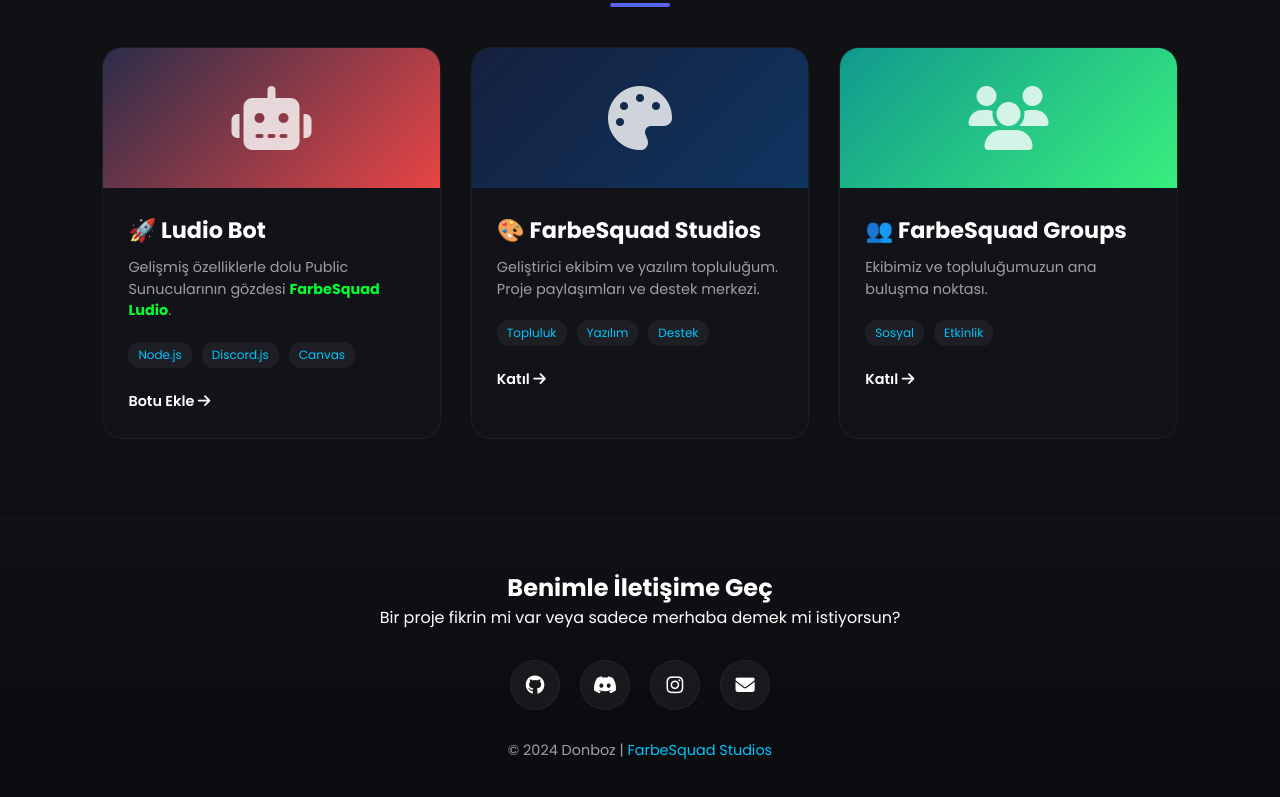
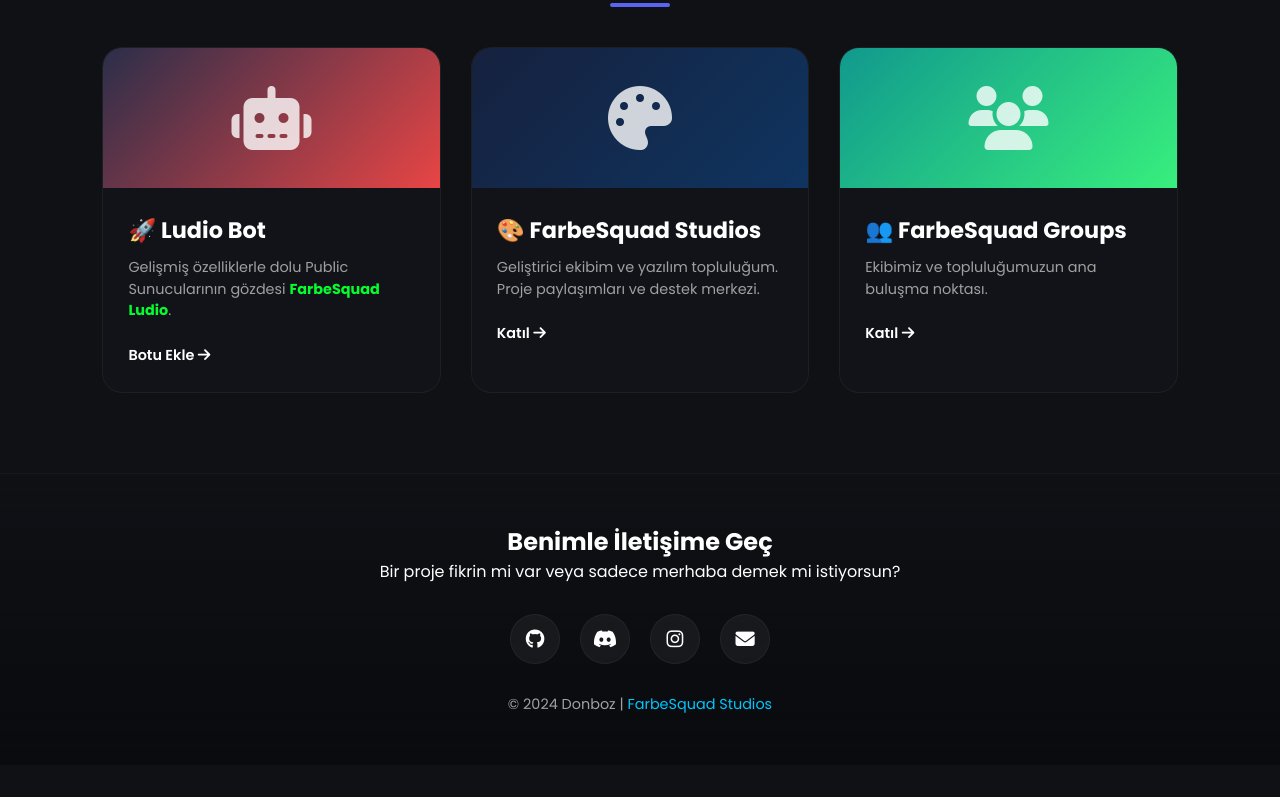
Before and after one commit to Donboz/donboz.github.io, a plain HTML site: page index.html in a window 1280 px wide. Shown: the part 1485-2282 px from the top of the page. After the commit the page ends 2250 px from the top, so only its background shows below. Drawn offline with Linux system fonts and the light colour scheme.

Commit message:
Update index.html

```diff
--- a/index.html
+++ b/index.html
@@ -78,9 +78,6 @@
                 <div class="card-content">
                     <h3>🚀 Ludio Bot</h3>
                     <p>Gelişmiş özelliklerle dolu Public Sunucularının gözdesi <span style="color: #05fc2e; font-weight: bold;">FarbeSquad Ludio</span>.</p>
-                    <div class="card-tags">
-                        <span>Node.js</span><span>Discord.js</span><span>Canvas</span>
-                    </div>
                     <div class="card-links">
                         <a href="https://discord.com/oauth2/authorize?client_id=803218548482768906" target="_blank">Botu Ekle <i class="fas fa-arrow-right"></i></a>
                     </div>
@@ -94,9 +91,6 @@
                 <div class="card-content">
                     <h3>🎨 FarbeSquad Studios</h3>
                     <p>Geliştirici ekibim ve yazılım topluluğum. Proje paylaşımları ve destek merkezi.</p>
-                    <div class="card-tags">
-                        <span>Topluluk</span><span>Yazılım</span><span>Destek</span>
-                    </div>
                     <div class="card-links">
                         <a href="https://discord.gg/zWhV6Kchgx" target="_blank">Katıl <i class="fas fa-arrow-right"></i></a>
                     </div>
@@ -110,9 +104,6 @@
                 <div class="card-content">
                     <h3>👥 FarbeSquad Groups</h3>
                     <p>Ekibimiz ve topluluğumuzun ana buluşma noktası.</p>
-                    <div class="card-tags">
-                        <span>Sosyal</span><span>Etkinlik</span>
-                    </div>
                     <div class="card-links">
                         <a href="https://discord.gg/zWhV6Kchgx" target="_blank">Katıl <i class="fas fa-arrow-right"></i></a>
                     </div>
```
